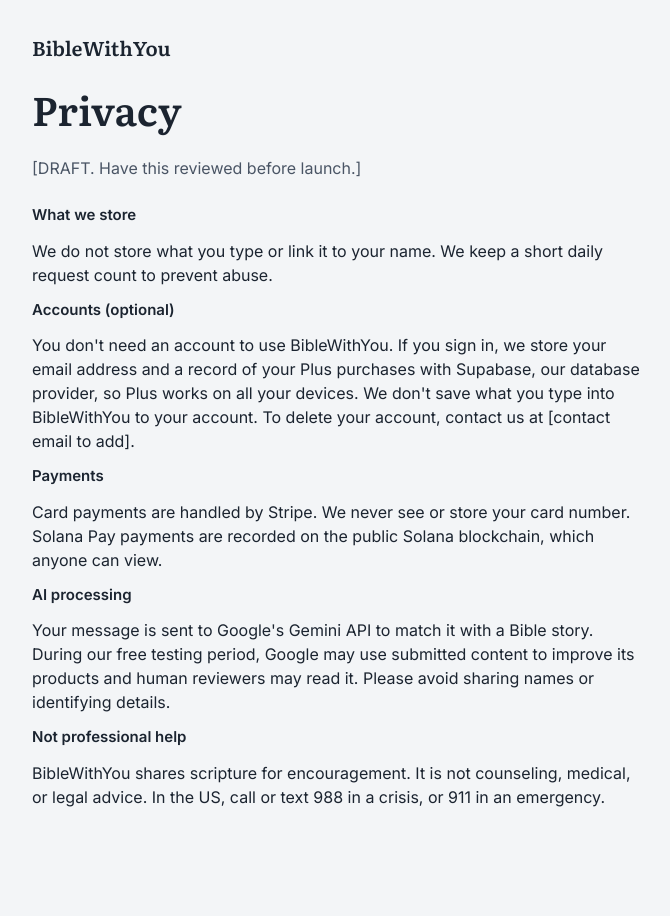
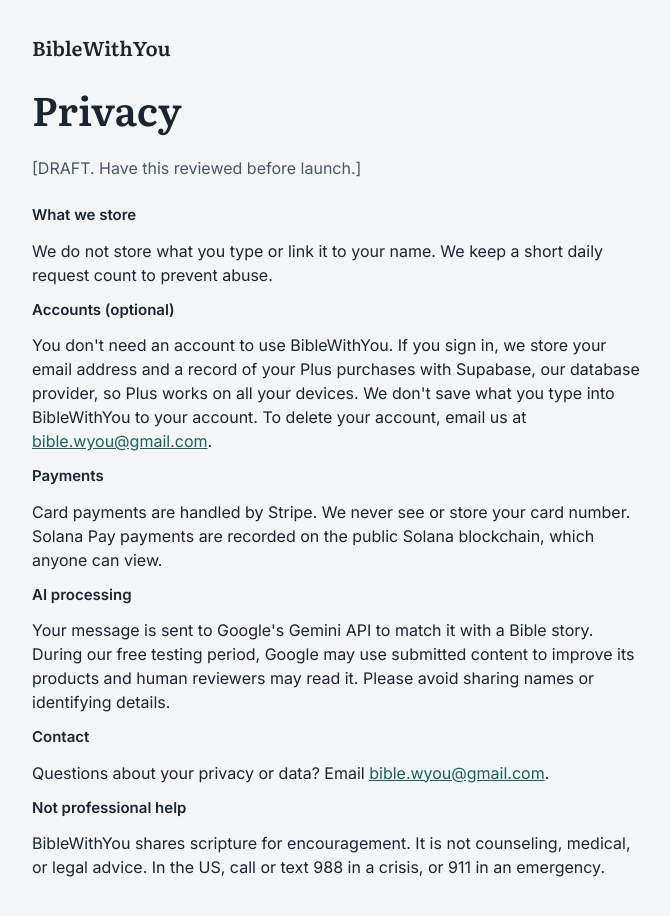
Before and after one commit to EGait/biblewithyou, a Next.js app: page /privacy in a window 1280 px wide. Shown: the top 916 px of the page, without its empty margins (304-974 px from the left). Before the commit the page ends 873 px from the top, so only its background shows below. Built offline with nearby package versions, Linux system fonts and the light colour scheme.

Commit message:
Add contact email to privacy page
Co-Authored-By: Claude Opus 5.5 <noreply@anthropic.com>

```diff
--- a/app/privacy/page.tsx
+++ b/app/privacy/page.tsx
@@ -12,11 +12,13 @@ export default function Privacy() {
         <h3>What we store</h3>
         <p>We do not store what you type or link it to your name. We keep a short daily request count to prevent abuse.</p>
         <h3>Accounts (optional)</h3>
-        <p>You don&apos;t need an account to use BibleWithYou. If you sign in, we store your email address and a record of your Plus purchases with Supabase, our database provider, so Plus works on all your devices. We don&apos;t save what you type into BibleWithYou to your account. To delete your account, contact us at [contact email to add].</p>
+        <p>You don&apos;t need an account to use BibleWithYou. If you sign in, we store your email address and a record of your Plus purchases with Supabase, our database provider, so Plus works on all your devices. We don&apos;t save what you type into BibleWithYou to your account. To delete your account, email us at <a href="mailto:bible.wyou@gmail.com">bible.wyou@gmail.com</a>.</p>
         <h3>Payments</h3>
         <p>Card payments are handled by Stripe. We never see or store your card number. Solana Pay payments are recorded on the public Solana blockchain, which anyone can view.</p>
         <h3>AI processing</h3>
         <p>Your message is sent to Google&apos;s Gemini API to match it with a Bible story. During our free testing period, Google may use submitted content to improve its products and human reviewers may read it. Please avoid sharing names or identifying details.</p>
+        <h3>Contact</h3>
+        <p>Questions about your privacy or data? Email <a href="mailto:bible.wyou@gmail.com">bible.wyou@gmail.com</a>.</p>
         <h3>Not professional help</h3>
         <p>BibleWithYou shares scripture for encouragement. It is not counseling, medical, or legal advice. In the US, call or text 988 in a crisis, or 911 in an emergency.</p>
       </div>
```
Also changed, not shown: 1 other file (tests, documents, lock files or other folders).
